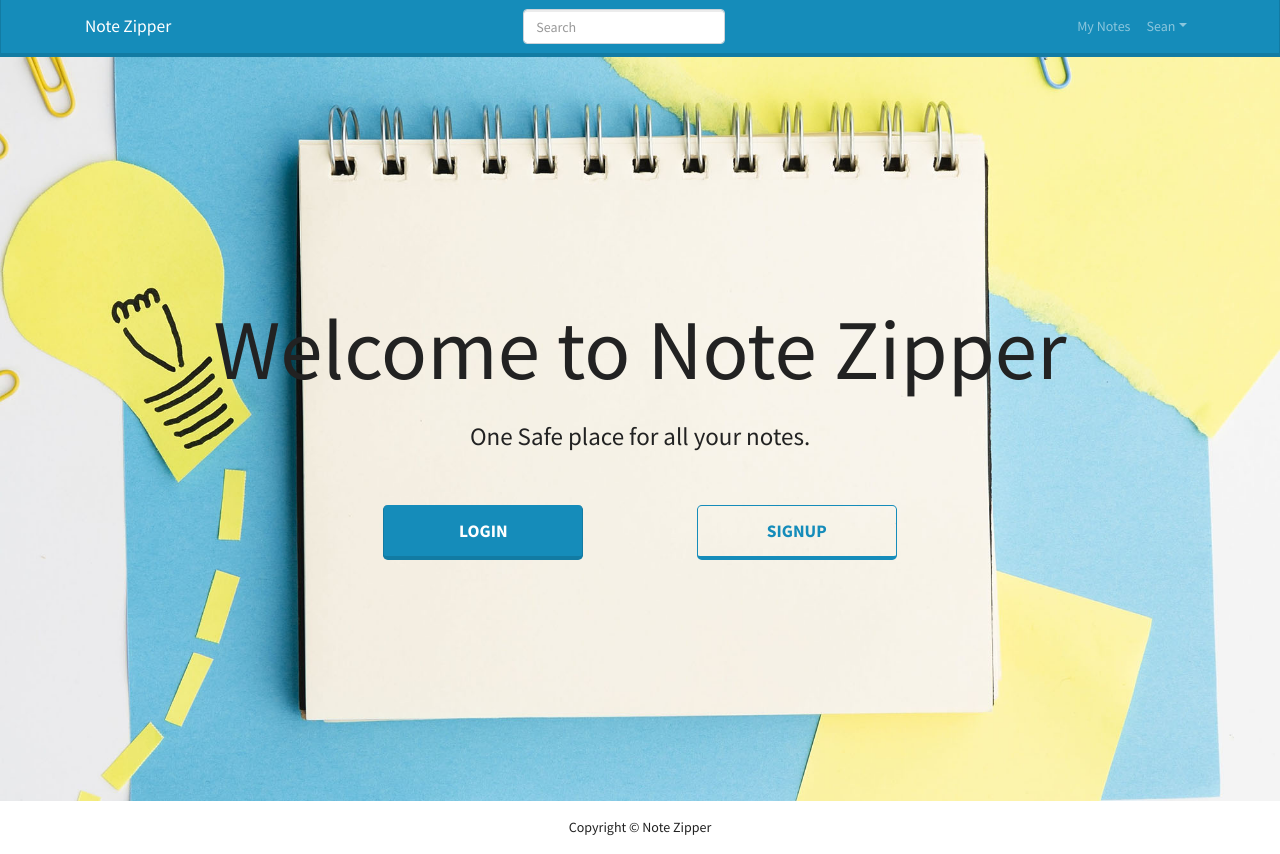
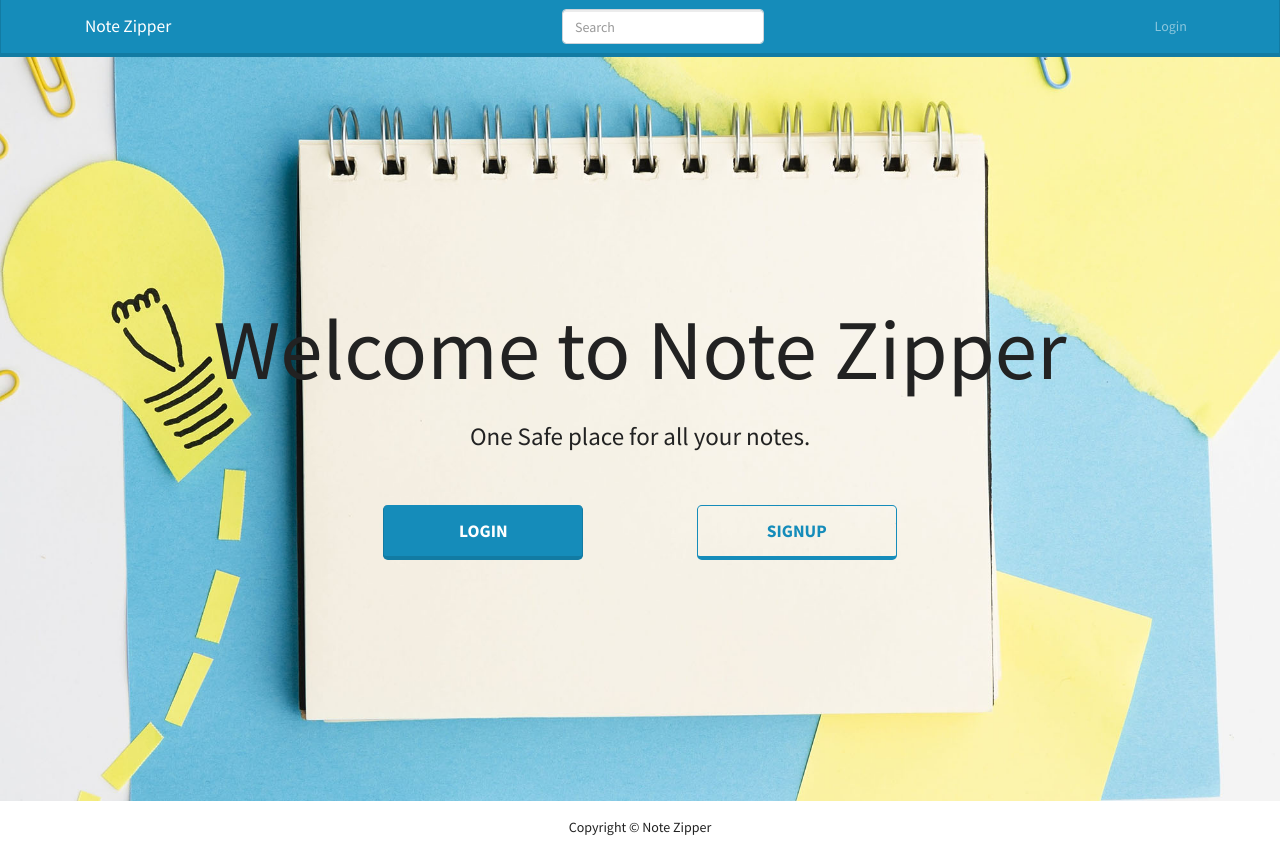
Before and after one commit to seanarch/note-zipper, a React (Create React App) app in the folder frontend/: page / in a window 1280 px wide. Built offline with nearby package versions, Linux system fonts and the light colour scheme.

Commit message:
Display username on header

```diff
--- a/frontend/src/components/Header/Header.js
+++ b/frontend/src/components/Header/Header.js
@@ -41,18 +41,33 @@ const Header = () => {
             </Form>
           </Nav>
           <Nav>
-            <Nav.Link href="#home">
-              <Link to="mynotes">My Notes</Link>
-            </Nav.Link>
+            {userInfo ? (
+              <>
+                <Nav.Link href="/mynotes">My Notes</Nav.Link>
+                <NavDropdown
+                  title={`${userInfo.name}`}
+                  id="collasible-nav-dropdown"
+                >
+                  <NavDropdown.Item href="/profile">
+                    {/* <img
+                      alt=""
+                      src={`${userInfo.pic}`}
+                      width="25"
+                      height="25"
+                      style={{ marginRight: 10 }}
+                    /> */}
+                    My Profile
+                  </NavDropdown.Item>
 
-            <NavDropdown title="Sean" id="basic-nav-dropdown">
-              <NavDropdown.Item href="#action/3.1">My Profile</NavDropdown.Item>
-
-              <NavDropdown.Divider />
-              <NavDropdown.Item href="#action/3.4" onClick={logoutHandler}>
-                Log Out
-              </NavDropdown.Item>
-            </NavDropdown>
+                  <NavDropdown.Divider />
+                  <NavDropdown.Item onClick={logoutHandler}>
+                    Logout
+                  </NavDropdown.Item>
+                </NavDropdown>
+              </>
+            ) : (
+              <Nav.Link href="/login">Login</Nav.Link>
+            )}
           </Nav>
         </Navbar.Collapse>
       </Container>
```
